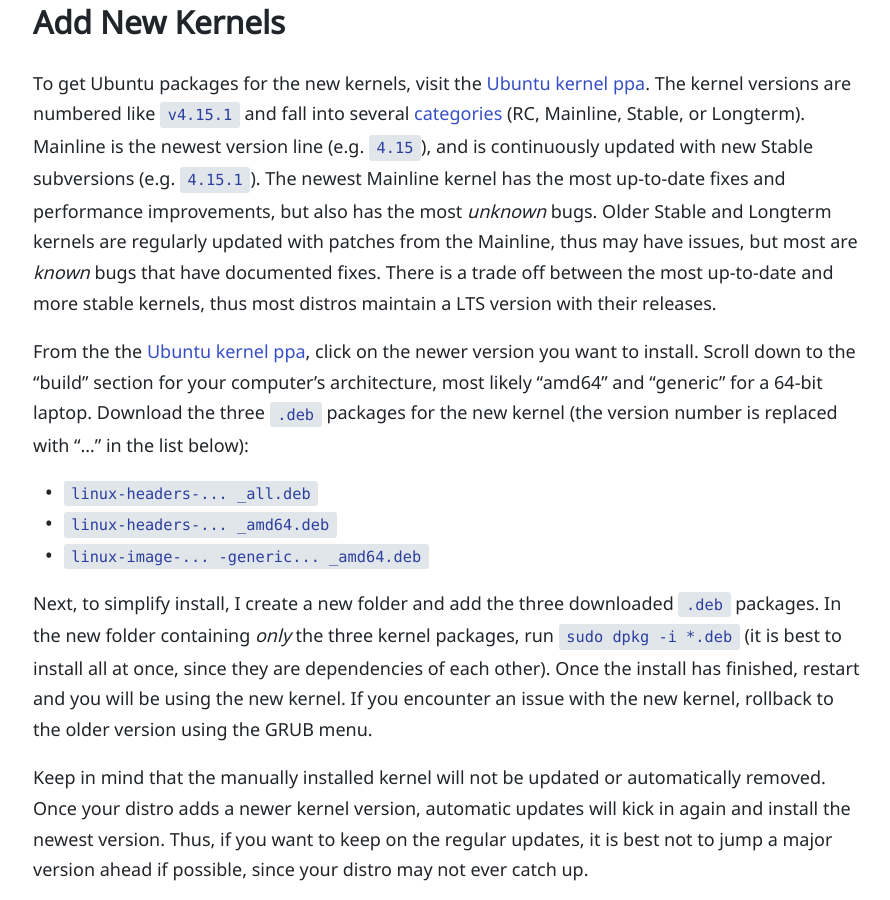
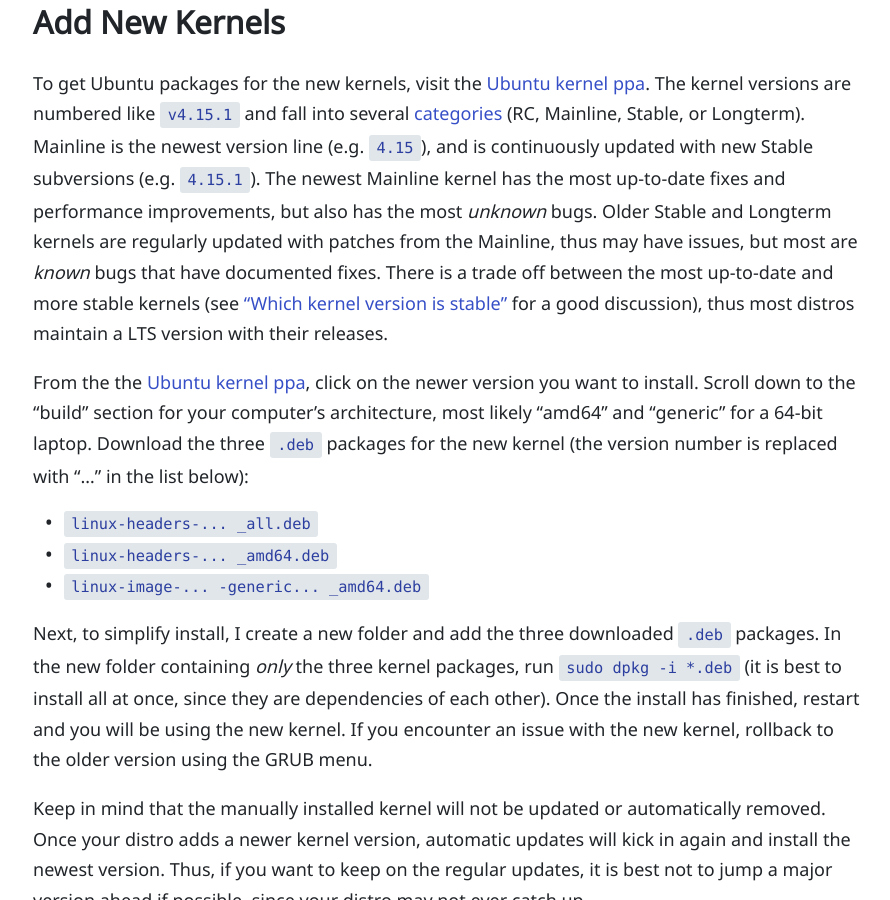
Before and after one commit to evanwill/_drafts, a Jekyll site: the page built from _notes/ubuntu-kernel.md, in a window 1280 px wide and 900 px high, scrolled down 814 px. Shown: the whole window, without its empty margins (193-1083 px from the left). Built offline with Jekyll 4.4.1, drawn with Linux system fonts in a browser that asks for light colours.

Commit message:
kernel link

```diff
--- a/_notes/ubuntu-kernel.md
+++ b/_notes/ubuntu-kernel.md
@@ -28,7 +28,7 @@
 Mainline is the newest version line (e.g. `4.15`), and is continuously updated with new Stable subversions (e.g. `4.15.1`).
 The newest Mainline kernel has the most up-to-date fixes and performance improvements, but also has the most *unknown* bugs.
 Older Stable and Longterm kernels are regularly updated with patches from the Mainline, thus may have issues, but most are *known* bugs that have documented fixes.
-There is a trade off between the most up-to-date and more stable kernels, thus most distros maintain a LTS version with their releases.
+There is a trade off between the most up-to-date and more stable kernels (see ["Which kernel version is stable"](https://www.linux.com/blog/learn/2018/2/which-linux-kernel-version-stable) for a good discussion), thus most distros maintain a LTS version with their releases.
 
 From the the [Ubuntu kernel ppa](http://kernel.ubuntu.com/~kernel-ppa/mainline/?C=M;O=D), click on the newer version you want to install.
 Scroll down to the "build" section for your computer's architecture, most likely "amd64" and "generic" for a 64-bit laptop.
```
